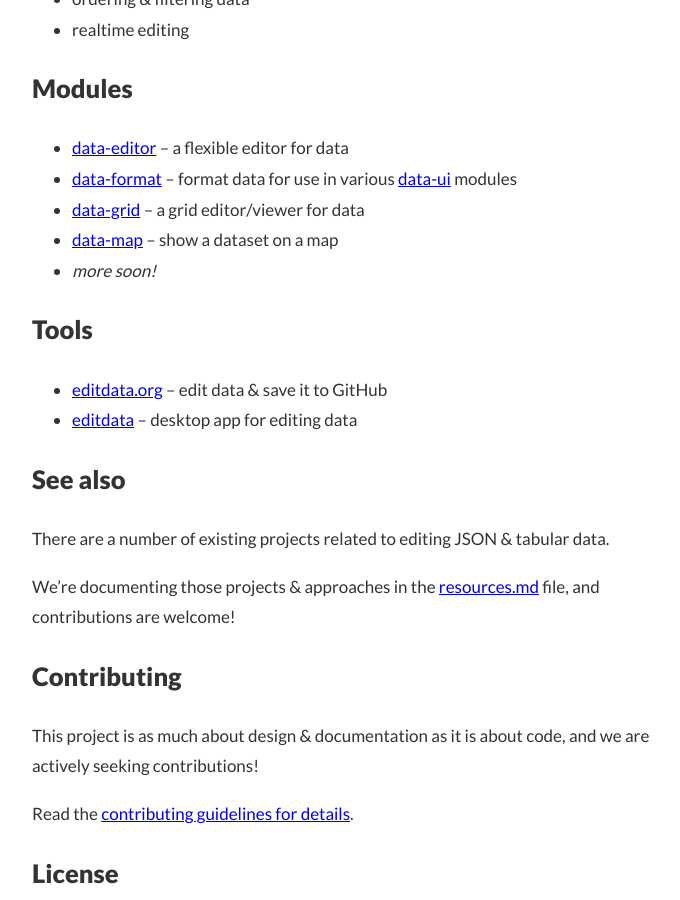
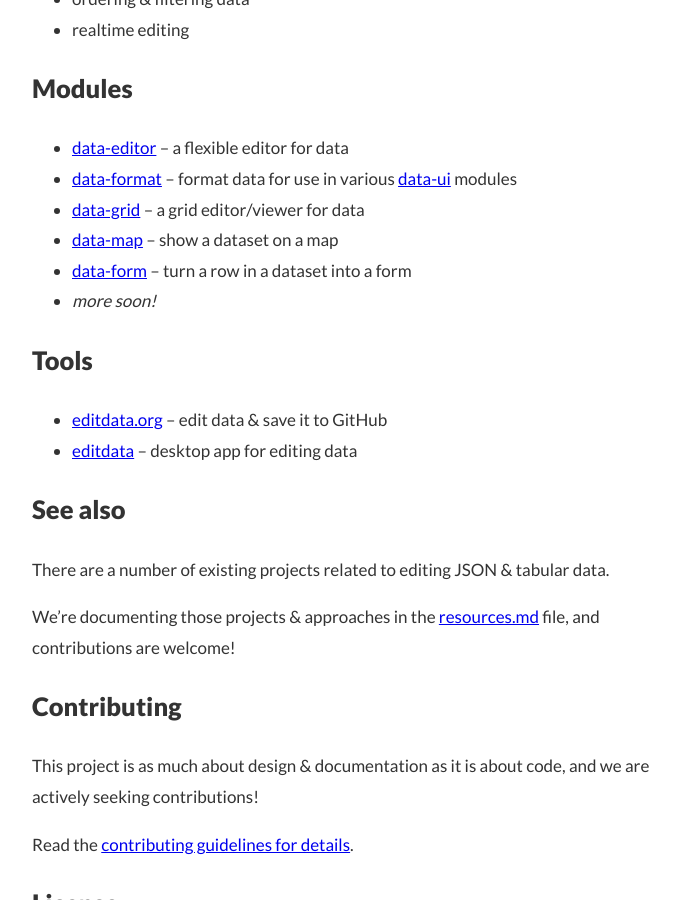
Before and after one commit to editdata/awesome-data-ui, a Jekyll site: the page built from index.md, in a window 1280 px wide and 900 px high, scrolled down 1263 px. Shown: the whole window, without its empty margins (278-958 px from the left). Built offline with Jekyll 4.4.1, drawn with Linux system fonts in a browser that asks for light colours; nearby versions of some CDN libraries; Markdown is read by kramdown in place of the engine named in the settings.

Commit message:
Update index.md

```diff
--- a/index.md
+++ b/index.md
@@ -42,6 +42,7 @@ Create a set of open source js, css, & html packages that provide accessible, ea
 - [data-format](http://github.com/editdata/data-format) – format data for use in various [data-ui](https://github.com/editdata/data-ui) modules
 - [data-grid](http://github.com/editdata/data-grid) – a grid editor/viewer for data
 - [data-map](http://github.com/editdata/data-map) – show a dataset on a map
+- [data-form](http://github.com/editdata/data-form) – turn a row in a dataset into a form
 - _more soon!_
 
 ## Tools
```
